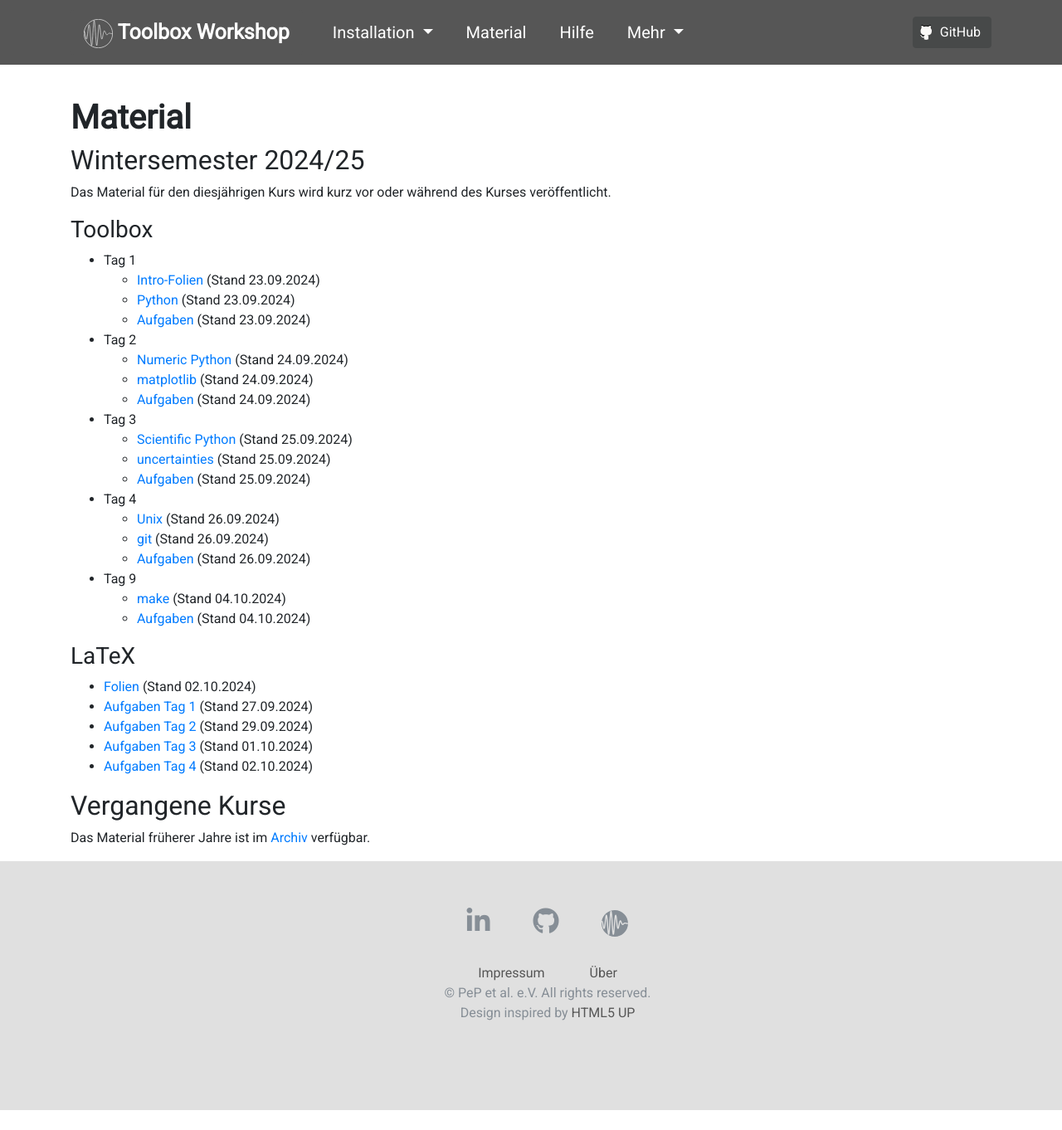
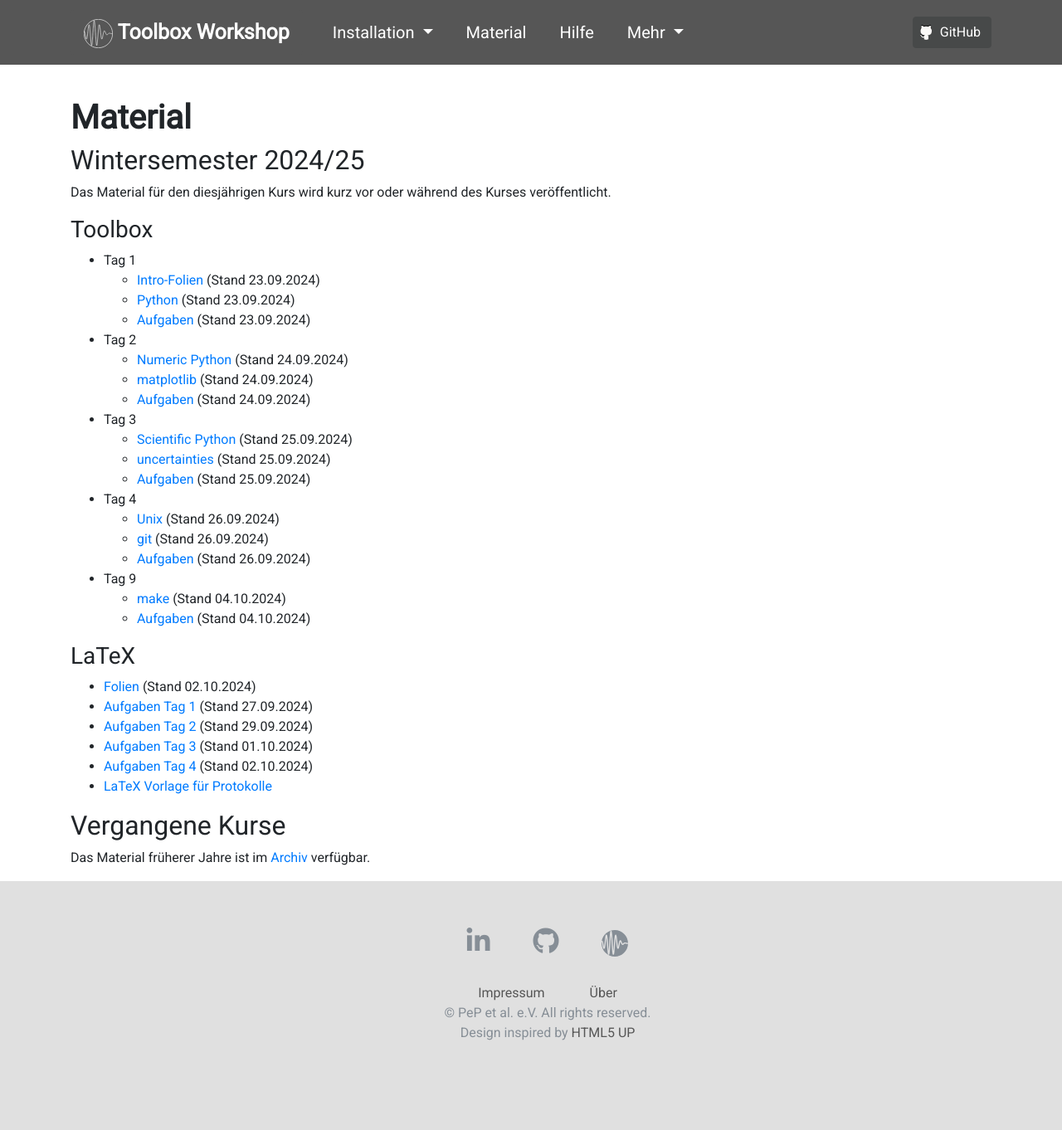
Before and after one commit to pep-dortmund/homepage-toolbox, a Jekyll site: the page built from notes.md, in a window 1280 px wide and 1362 px high. Shown: the whole window at 83% size. Built offline with Jekyll 4.4.1, drawn with Linux system fonts in a browser that asks for light colours; nearby versions of some CDN libraries.

Commit message:
Uncomment link to template

```diff
--- a/notes.md
+++ b/notes.md
@@ -39,7 +39,7 @@ Kurses veröffentlicht.
 - [Aufgaben Tag 2](/files/archive/current/exercises-latex-2.zip) (Stand 29.09.2024)
 - [Aufgaben Tag 3](/files/archive/current/exercises-latex-3.zip) (Stand 01.10.2024)
 - [Aufgaben Tag 4](/files/archive/current/exercises-latex-4.zip) (Stand 02.10.2024)
-<!-- - <a href="https://github.com/pep-dortmund/toolbox-workshop-protocol-template" target="_blank">LaTeX Vorlage für Protokolle</a> -->
+- <a href="https://github.com/pep-dortmund/toolbox-workshop-protocol-template" target="_blank">LaTeX Vorlage für Protokolle</a>
 
 ## Vergangene Kurse
 
```
